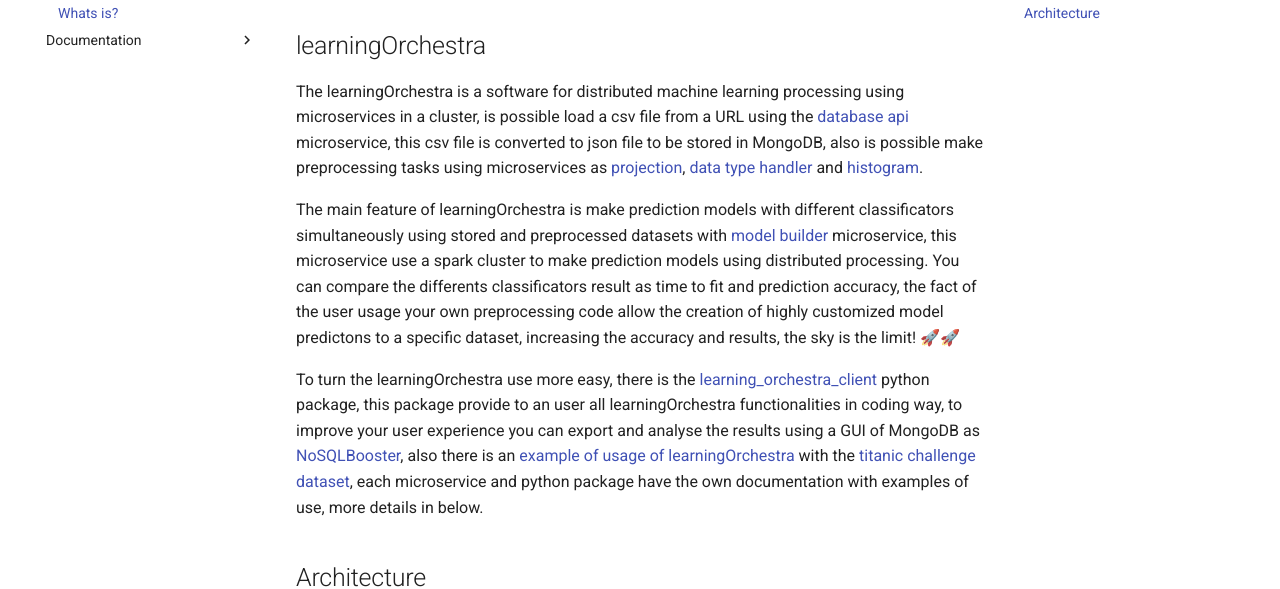
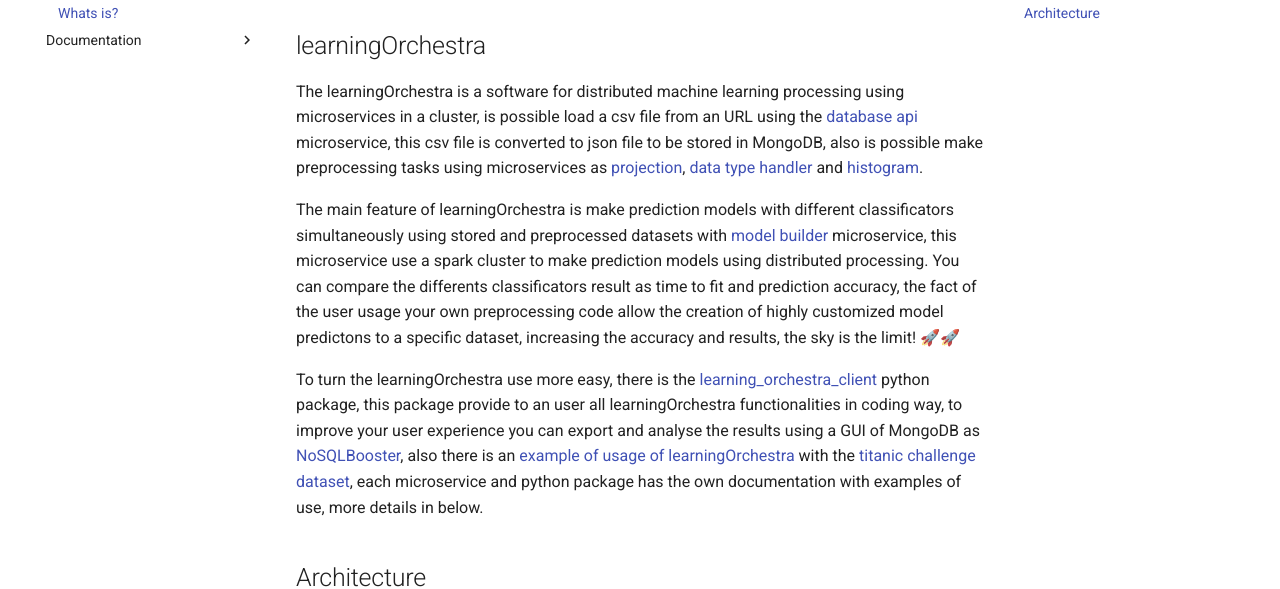
Before and after one commit to learningOrchestra/mlToolKits, an MkDocs documentation site: the page built from docs/index.md, in a window 1280 px wide and 1246 px high. Shown: the part 152-741 px from the top of the window. Built offline with MkDocs 1.6.1 and Material for MkDocs 9.7.7, drawn with Linux system fonts in a browser that asks for light colours; comment, search, counter and statistics services are not loaded.

Commit message:
fix docs

```diff
--- a/docs/index.md
+++ b/docs/index.md
@@ -2,11 +2,11 @@
 
 ## learningOrchestra
 
-The learningOrchestra is a software for distributed machine learning processing using microservices in a cluster, is possible load a csv file from a URL using the [database api](https://riibeirogabriel.github.io/learningOrchestra/database_api) microservice, this csv file is converted to json file to be stored in MongoDB, also is possible make preprocessing tasks using microservices as [projection](https://riibeirogabriel.github.io/learningOrchestra/projection), [data type handler](https://riibeirogabriel.github.io/learningOrchestra/data_type_handler) and [histogram](https://riibeirogabriel.github.io/learningOrchestra/histogram).
+The learningOrchestra is a software for distributed machine learning processing using microservices in a cluster, is possible load a csv file from an URL using the [database api](https://riibeirogabriel.github.io/learningOrchestra/database_api) microservice, this csv file is converted to json file to be stored in MongoDB, also is possible make preprocessing tasks using microservices as [projection](https://riibeirogabriel.github.io/learningOrchestra/projection), [data type handler](https://riibeirogabriel.github.io/learningOrchestra/data_type_handler) and [histogram](https://riibeirogabriel.github.io/learningOrchestra/histogram).
 
 The main feature of learningOrchestra is make prediction models with different classificators simultaneously using stored and preprocessed datasets with [model builder](https://riibeirogabriel.github.io/learningOrchestra/model_builder) microservice, this microservice use a spark cluster to make prediction models using distributed processing. You can compare the differents classificators result as time to fit and prediction accuracy, the fact of the user usage your own preprocessing code allow the creation of highly customized model predictons to a specific dataset, increasing the accuracy and results, the sky is the limit! 🚀🚀
 
-To turn the learningOrchestra use more easy, there is the  [learning_orchestra_client](https://riibeirogabriel.github.io/learningOrchestra/learning_orchestra_client_package) python package, this package provide to an user all learningOrchestra functionalities in coding way, to improve your user experience you can export and analyse the results using a GUI of MongoDB as [NoSQLBooster](https://nosqlbooster.com), also there is an [example of usage of learningOrchestra](https://riibeirogabriel.github.io/learningOrchestra/learning_orchestra_client_package/#learning_orchestra_client-usage-example) with the [titanic challenge dataset](https://www.kaggle.com/c/titanic), each microservice and python package have the own documentation with examples of use, more details in below.
+To turn the learningOrchestra use more easy, there is the  [learning_orchestra_client](https://riibeirogabriel.github.io/learningOrchestra/learning_orchestra_client_package) python package, this package provide to an user all learningOrchestra functionalities in coding way, to improve your user experience you can export and analyse the results using a GUI of MongoDB as [NoSQLBooster](https://nosqlbooster.com), also there is an [example of usage of learningOrchestra](https://riibeirogabriel.github.io/learningOrchestra/learning_orchestra_client_package/#learning_orchestra_client-usage-example) with the [titanic challenge dataset](https://www.kaggle.com/c/titanic), each microservice and python package has the own documentation with examples of use, more details in below.
 
 ## Architecture
 
```
Also changed, not shown: readme.md (+2 -2 lines).
